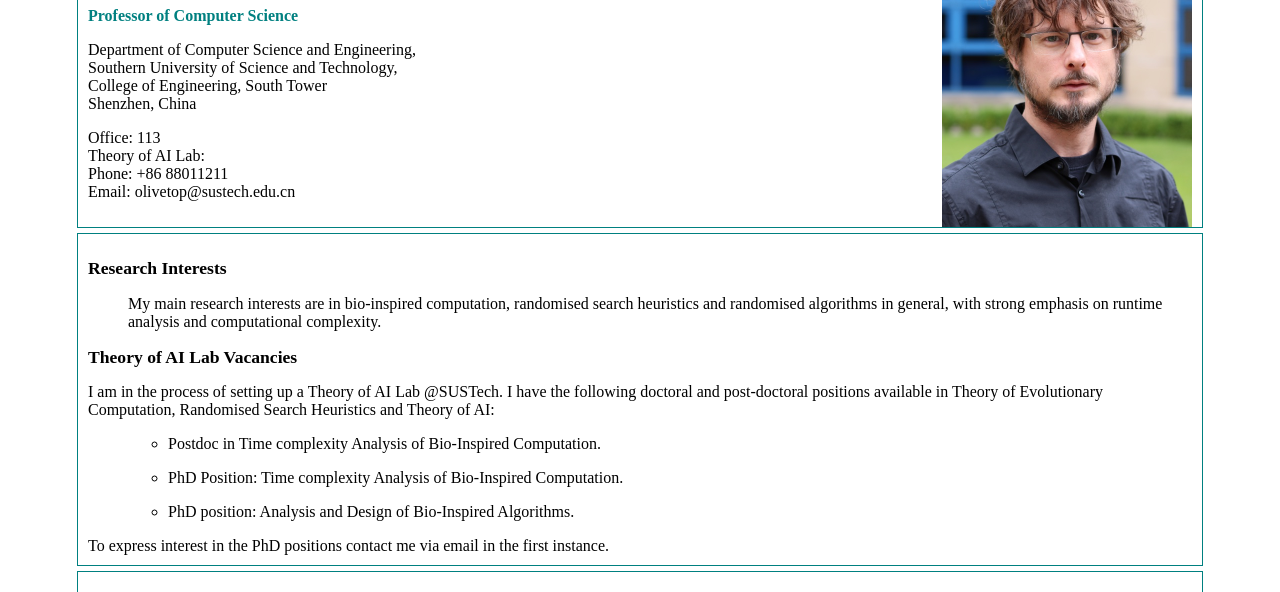
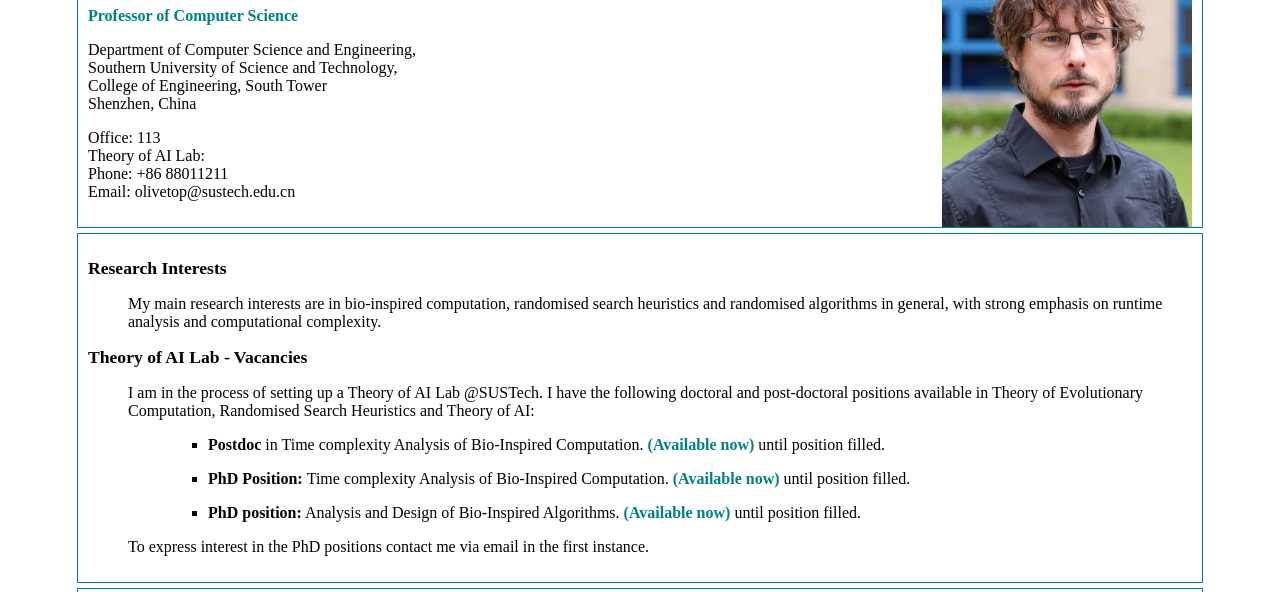
Before and after one commit to peteroliveto/peteroliveto.github.io, a plain HTML site: page index.html in a window 1280 px wide. Shown: the part 132-724 px from the top of the page. Drawn offline with Linux system fonts and the light colour scheme.

Commit message:
vacancies

```diff
--- a/index.html
+++ b/index.html
@@ -125,33 +125,36 @@ My main research interests are in bio-inspired computation, randomised search he
 
 
 
-<h2>Theory of AI Lab Vacancies </h2>
-
+<h2>Theory of AI Lab - Vacancies </h2>
+<ul>
+<p>
 I am in the process of setting up a Theory of AI Lab @SUSTech.
 I have the following doctoral and post-doctoral positions available in Theory of Evolutionary Computation, Randomised Search Heuristics and Theory of AI:
+</p>
 <ul><ul>
+
 
 
 <li><ul class="publication">
 <li class="pubother">
-Postdoc in Time complexity Analysis of Bio-Inspired Computation.
+<strong> Postdoc </strong> in Time complexity Analysis of Bio-Inspired Computation.  <strong class="evidence"> (Available now) </strong> until position filled.
 
 </li> </ul></li>
 
 <li><ul class="publication">
 <li class="pubother">
-PhD Position: Time complexity Analysis of Bio-Inspired Computation.
+<strong>PhD Position: </strong>Time complexity Analysis of Bio-Inspired Computation. <strong class="evidence"> (Available now) </strong> until position filled.
 
 </li> </ul></li>
 
 <li><ul class="publication">
 <li class="pubother">
-PhD position: Analysis and Design of Bio-Inspired Algorithms.
+<strong>PhD position:</strong> Analysis and Design of Bio-Inspired Algorithms. <strong class="evidence"> (Available now) </strong> until position filled.
 
 </li> </ul></li> </ul> </ul>
 
 To express interest in the PhD positions contact me via email in the first instance.
-
+</ul>
 
 
 
```
